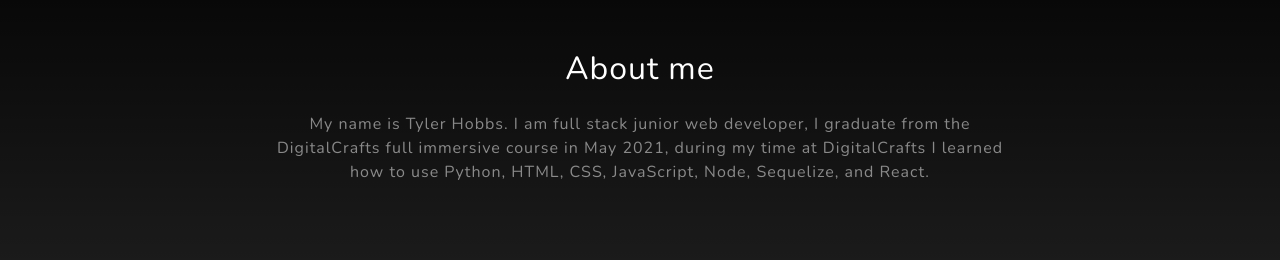
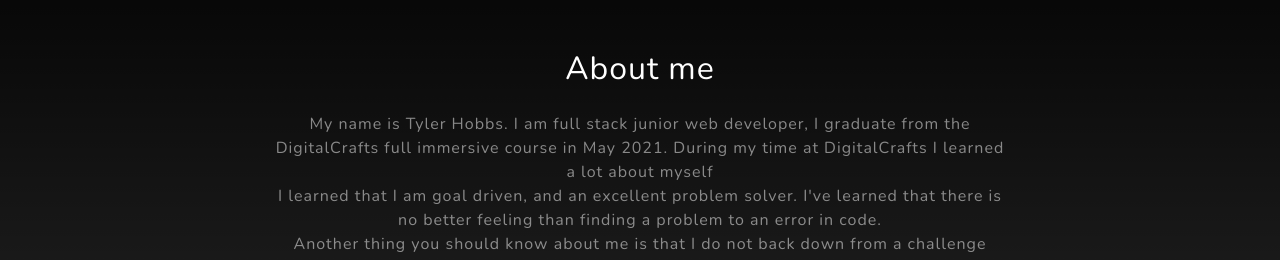
Before and after one commit to tylerhobbs94/Portfolio, a plain HTML site: page index.html in a window 1280 px wide. Shown: the part 910-1170 px from the top of the page. Drawn offline with nearby package versions, Linux system fonts and the light colour scheme.

Commit message:
about me

```diff
--- a/index.html
+++ b/index.html
@@ -55,9 +55,10 @@
                 <div class="col-lg-8 mx-auto">
                     <h2 class="text-white mb-4">About me</h2>
                     <p class="text-white-50"> My name is Tyler Hobbs. I am full stack junior web developer, I graduate
-                        from the DigitalCrafts full immersive course in May 2021,
-                        during my time at DigitalCrafts I learned how to use Python, HTML, CSS, JavaScript, Node,
-                        Sequelize, and React.
+                        from the DigitalCrafts full immersive course in May 2021. During my time at DigitalCrafts I learned a lot about myself <br/>
+                        I learned that I am goal driven, and an excellent problem solver. I've learned that there is no better feeling than finding a problem to an error in code.<br/>
+                        Another thing you should know about me is that I do not back down from a challenge whether its losing weight or training for a ten mile mud run, to learning a new language so I can <br/>
+                        be able to read code someone needs me to work on, I will get it done.
                     </p>
                 </div>
             </div>
```
